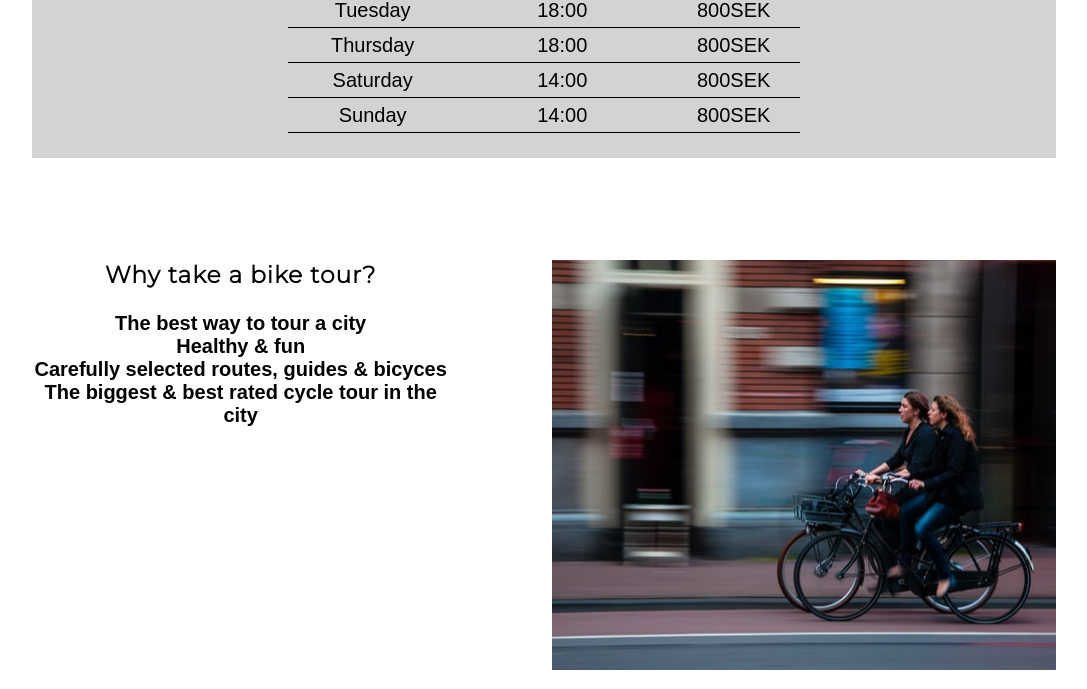
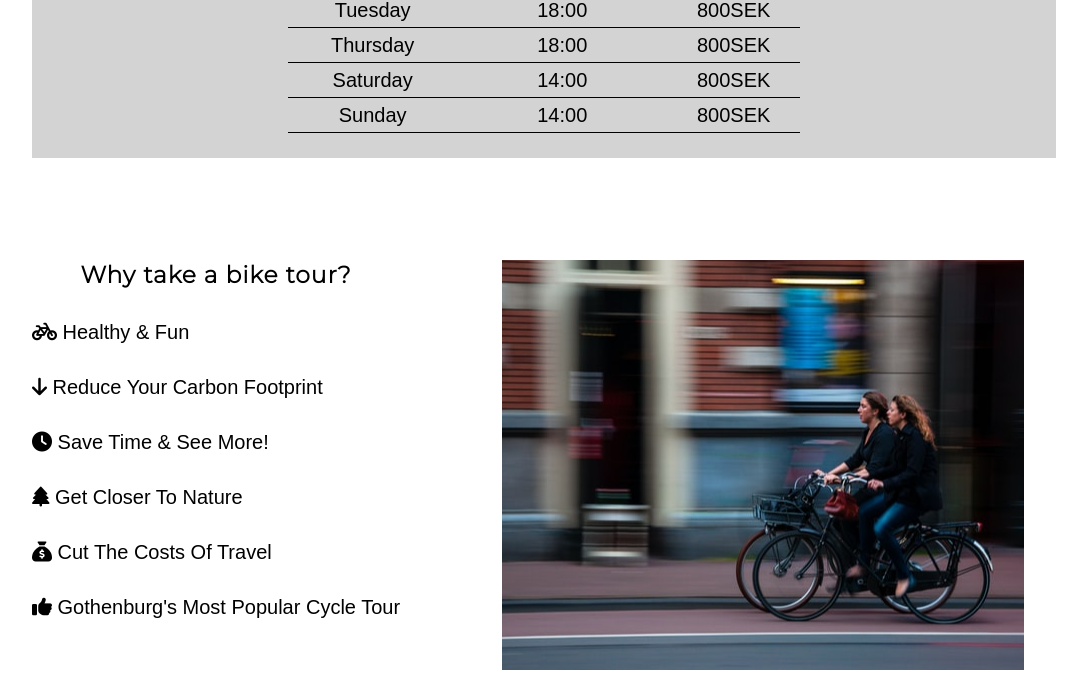
Before and after one commit to DanTaylor28/GBG-Cycle-Tours, a plain HTML site: page index.html in a window 1280 px wide. Shown: the part 1252-1941 px from the top of the page, without its empty margins (96-1183 px from the left). Drawn offline with Linux system fonts and the light colour scheme.

Commit message:
Add extra style touches to index.html

```diff
--- a/assets/css/style.css
+++ b/assets/css/style.css
@@ -126,6 +126,21 @@ h1, h2, h3 {
     padding: 5px;
     overflow: hidden;
     margin-left: 10%;
+}
+
+#list-items {
+    line-height: 200%;
+    text-align: left;
+    list-style-type: none;
+    text-transform: capitalize;
+}
+
+#list-items li {
+    padding-bottom: 15px;
+}
+
+#last-section {
+    margin-bottom: 5%;
 }
 
 table {
--- a/index.html
+++ b/index.html
@@ -84,15 +84,19 @@
                 </tr>
             </table>
         </div>
-        <section>
+        <section id="last-section">
             <div class="why-bike">
-                <div id="list">
+                <div>
                     <h3>Why take a bike tour?</h3>
                     <br>
-                    <h4>The best way to tour a city</h4>
-                    <h4>Healthy & fun</h4>
-                    <h4>Carefully selected routes, guides & bicyces</h4>
-                    <h4>The biggest & best rated cycle tour in the city</h4>
+                    <ul id="list-items">
+                        <li><i class="fa-solid fa-bicycle"></i> Healthy & fun</li>
+                        <li><i class="fa-solid fa-arrow-down"></i> Reduce your carbon footprint</li>
+                        <li><i class="fa-solid fa-clock"></i> Save time & see more!</li>
+                        <li><i class="fa-solid fa-tree"></i> Get closer to nature</li>
+                        <li><i class="fa-solid fa-sack-dollar"></i> Cut the costs of travel</li>
+                        <li><i class="fa-solid fa-thumbs-up"></i> Gothenburg's most popular cycle tour</li>
+                    </ul>
                 </div>
                 <div id="picture"></div>
             </div>
```
